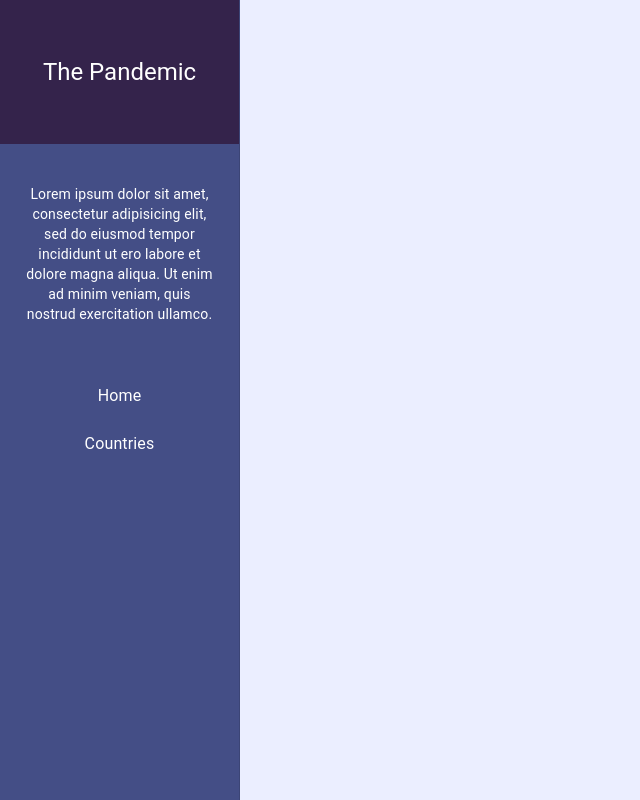
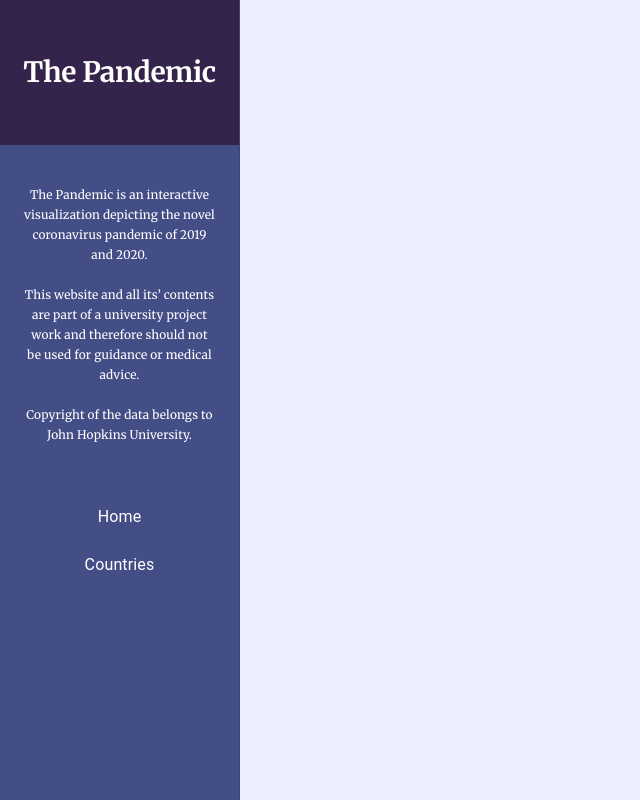
Before and after one commit to mariannesiren/the-pandemic-ui, a React app: page / in a window 1280 px wide. Shown: the whole page, without its empty margins (0-640 px from the left). Built offline with nearby package versions, Linux system fonts and the light colour scheme; no server answers.

Commit message:
Added texts and fonts to components

```diff
--- a/public/index.html
+++ b/public/index.html
@@ -8,6 +8,10 @@
       href="https://fonts.googleapis.com/css2?family=Ubuntu:wght@300;400;500&display=swap"
       rel="stylesheet"
     />
+    <link
+      href="https://fonts.googleapis.com/css2?family=Assistant:wght@400;600;700&family=Merriweather:wght@400;700;900&display=swap"
+      rel="stylesheet"
+    >
 
     <title>The pandemic</title>
   </head>
--- a/src/components/infobox.tsx
+++ b/src/components/infobox.tsx
@@ -27,15 +27,16 @@ const useStyles = makeStyles((theme) => ({
     marginTop: '-16px',
   },
   heading: {
-    fontSize: '1.1em',
-    fontWeight: 'bold',
+    fontSize: '1.2em',
+    fontFamily: 'Assistant, sans-serif',
+    fontWeight: 600,
     marginTop: theme.spacing(2),
     marginBottom: theme.spacing(2),
-    fontFamily: 'Arial, sans-serif',
   },
   infotext: {
     fontSize: '0.85em',
     paddingBottom: theme.spacing(1),
+    fontFamily: 'Merriweather, serif',
   },
 }));
 
@@ -55,19 +56,20 @@ const InfoBox = () => {
               variant="h3"
               className={classes.heading}
             >
-              Heading here
+              The novel coronavirus
             </Typography>
             <Typography variant="body2" className={classes.infotext}>
               <strong>Novel</strong> coronavirus refers to a new strain of
               Coronaviruses that has not been previously identified in humans.
             </Typography>
             <Typography variant="body2" className={classes.infotext}>
-              <strong>Covid-19</strong> is the disease caused by the latest novel coronavirus.
+              <strong>Covid-19</strong> is the disease caused by the latest novel
+              coronavirus, SARS-CoV2.
             </Typography>
             <Typography variant="body2" className={classes.infotext}>
-              <strong>Symptoms</strong> include...
+              <strong>Symptoms</strong> include fever, cough, shortness of breath,
+              fatigue, runny nose, muscle aches, nausea, and diarrhea.
             </Typography>
-
           </Paper>
         </Grid>
 
--- a/src/components/keynumbers.tsx
+++ b/src/components/keynumbers.tsx
@@ -14,13 +14,16 @@ const useStyles = makeStyles((theme) => ({
     textAlign: 'center',
     backgroundColor: '#FFA600',
     color: '#fff',
-    fontWeight: 'bold',
   },
   numbers: {
-    fontSize: '1.2em',
+    fontSize: '1.7em',
+    fontFamily: 'Assistant, sans-serif',
+    fontWeight: 600,
   },
   types: {
-    fontSize: '1em',
+    fontSize: '1.3em',
+    fontFamily: 'Assistant, sans-serif',
+    fontWeight: 400,
   },
 }));
 
--- a/src/components/sidebar.tsx
+++ b/src/components/sidebar.tsx
@@ -22,8 +22,11 @@ const useStyles = makeStyles((theme) => ({
     flexDirection: 'column',
   },
   mainheading: {
-    paddingLeft: theme.spacing(3),
-    paddingRight: theme.spacing(3),
+    fontFamily: 'Merriweather, serif',
+    fontWeight: 700,
+    fontSize: '2em',
+    paddingLeft: theme.spacing(2),
+    paddingRight: theme.spacing(2),
     paddingTop: theme.spacing(7),
     paddingBottom: theme.spacing(7),
     backgroundColor: '#34234B',
@@ -31,6 +34,9 @@ const useStyles = makeStyles((theme) => ({
   },
   menutext: {
     color: '#fff',
+    fontSize: '0.85em',
+    fontFamily: 'Merriweather, serif',
+    lineHeight: '20px',
     padding: theme.spacing(3),
     marginTop: theme.spacing(2),
   },
@@ -51,18 +57,23 @@ const SideBar = () => {
       }}
       open={true}
     >
-      <Typography variant="h5" className={classes.mainheading}>
+      <Typography variant="h1" className={classes.mainheading}>
         The Pandemic
       </Typography>
       <Typography
         variant="body2"
-        align="center"
         className={classes.menutext}
         paragraph
       >
-        Lorem ipsum dolor sit amet, consectetur adipisicing elit, sed do eiusmod
-        tempor incididunt ut ero labore et dolore magna aliqua. Ut enim ad minim
-        veniam, quis nostrud exercitation ullamco.
+        The Pandemic is an interactive visualization depicting the novel
+        coronavirus pandemic of 2019 and 2020.
+        <br></br>
+        <br></br>
+        This website and all its’ contents are part of a university project work
+        and therefore should not be used for guidance or medical advice.
+        <br></br>
+        <br></br>
+        Copyright of the data belongs to John Hopkins University.
       </Typography>
       <List>
         <ListItem button className={classes.menubutton}>
--- a/src/components/top-countries.tsx
+++ b/src/components/top-countries.tsx
@@ -9,8 +9,19 @@ const useStyles = makeStyles((theme) => ({
     height: '50%',
   },
   paper: {
-      height: '100%',
-      padding: theme.spacing(2),
+    height: '100%',
+    padding: theme.spacing(2),
+  },
+  heading: {
+    fontFamily: 'Assistant, sans-serif',
+    fontWeight: 600,
+    width: 210,
+    fontSize: '1em',
+    backgroundColor: '#FFA600',
+    color: '#fff',
+    textTransform: 'uppercase',
+    padding: theme.spacing(1),
+    marginLeft: '-16px',
   },
 }));
 
@@ -21,7 +32,7 @@ const TopCountries = () => {
     return (
         <Grid item xs={12} className={classes.container}>
                 <Paper className={classes.paper}>
-                  <Typography>Most cases per 1M people</Typography>
+                  <Typography className={classes.heading}>Most cases per 1M people</Typography>
                 </Paper>
         </Grid>
     );
--- a/src/components/user-interactions.tsx
+++ b/src/components/user-interactions.tsx
@@ -23,11 +23,18 @@ const useStyles = makeStyles((theme) => ({
     paddingLeft: theme.spacing(2),
     paddingRight: theme.spacing(2),
   },
+  select: {
+    fontFamily: 'Assistant, sans-serif',
+    fontWeight: 600,
+  },
   description: {
     paddingTop: theme.spacing(2),
+    fontFamily: 'Merriweather, serif',
+    fontSize: '0.85em',
   },
   sliderdate: {
     fontSize: '0.85em',
+    fontFamily: 'Merriweather, serif',
   },
 }));
 
@@ -65,15 +72,21 @@ const options = [
   {
     name: 'Active',
     description:
-      'Active refers to positively tested cases that have not yet had an outcome, either recovery or death.',
+    'Active cases refers to confirmed cases that have not yet had an outcome.',
   },
   {
     name: 'Confirmed',
     description:
-      'Confirmed means cases that have been tested positive. Actual number of cases is likely higher.',
+      'Confirmed cases include presumptive positive cases and probable cases.',
   },
-  { name: 'Recovered', description: 'Kuvaus parantuneista' },
-  { name: 'Dead', description: 'Kuvaus kuolleista' },
+  {
+    name: 'Recovered',
+    description: 'Recovered cases are estimates of how many people have recovered from Covid-19.'
+  },
+  {
+    name: 'Dead',
+    description: 'Deaths are estimates of how many people have died of Covid-19.'
+  },
 ];
 
 const UserInteractions = ({
@@ -149,7 +162,7 @@ const TimeFrameSection = ({
   return (
     <Grid item container xs={9} style={{ marginRight: '25px' }}>
       <Grid item xs={12}>
-        <Typography id="timeslider" gutterBottom>
+        <Typography id="timeslider" className={classes.select} gutterBottom>
           Select timeframe:
         </Typography>
         <StyledSlider
@@ -164,12 +177,12 @@ const TimeFrameSection = ({
       <Grid item xs={12}>
         <Box display="flex">
           <Box flexGrow={1}>
-            <Typography className={classes.sliderdate}>
+            <Typography variant="body1" className={classes.sliderdate}>
               {startDate.toDateString()}
             </Typography>
           </Box>
           <Box>
-            <Typography className={classes.sliderdate}>
+            <Typography variant="body1" className={classes.sliderdate}>
               {lastDate.toDateString()}
             </Typography>
           </Box>
@@ -199,7 +212,7 @@ const TypeMenuSection = ({
   return (
     <Grid item container xs={3}>
       <Grid item xs={12}>
-        <Typography id="typeselection" gutterBottom>
+        <Typography id="typeselection" className={classes.select} gutterBottom>
           Select case type:
         </Typography>
         <Button
```
